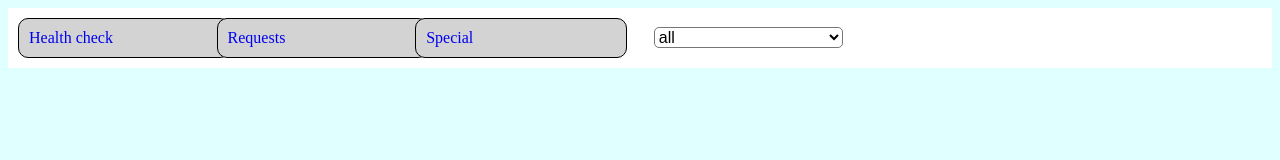
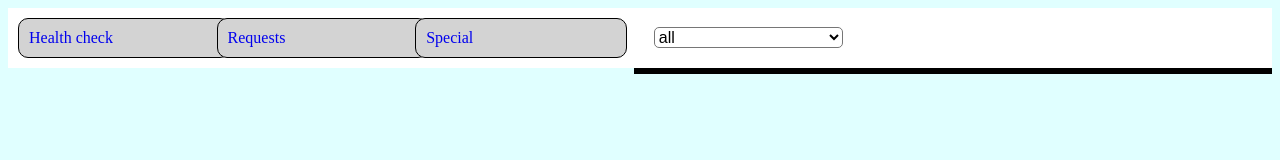
Before and after one commit to dnikiforov1967/HTML5Application, a website: page public_html/index.html in a window 1280 px wide. Drawn offline with Linux system fonts and the light colour scheme.

Commit message:
Change style

```diff
--- a/public_html/css/head.css
+++ b/public_html/css/head.css
@@ -76,3 +76,9 @@ body {
     margin-left: 45px;
     margin-right: 5px;
 }
+
+.infoClass {
+    border-style: solid;
+    width:50%;
+    float:right;
+}
--- a/public_html/index.html
+++ b/public_html/index.html
@@ -41,5 +41,8 @@ and open the template in the editor.
                 </select>
             </div>
         </div>
+        <div class="infoClass">
+
+        </div>
     </body>
 </html>
```
